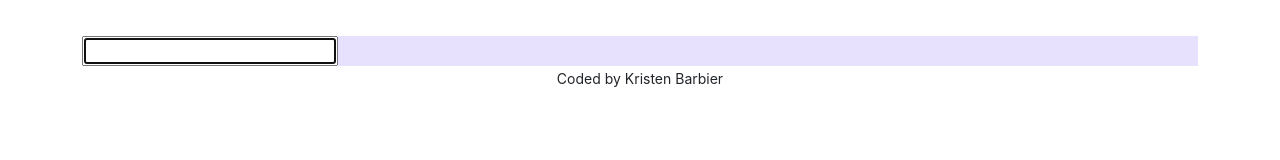
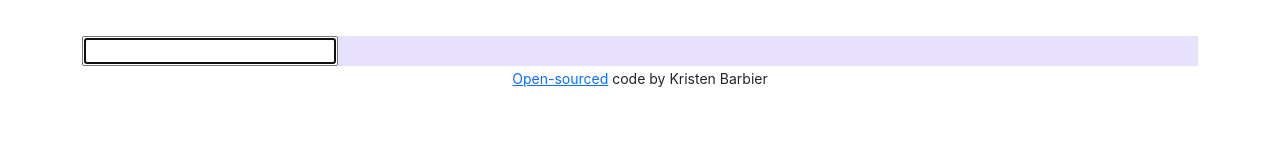
Before and after one commit to KTBarbier/dictionary-project, a React (Create React App) app: page / in a window 1280 px wide. Shown: the part 120-280 px from the top of the page. Built offline with nearby package versions, Linux system fonts and the light colour scheme.

Commit message:
added link to Github

```diff
--- a/src/App.js
+++ b/src/App.js
@@ -10,7 +10,16 @@
           <Dictionary />
         </main>
         <footer className="text-center">
-          <small>Coded by Kristen Barbier</small>
+          <small>
+            <a
+              href="https://github.com/KTBarbier/dictionary-project"
+              target="_blank"
+              rel="noreferrer"
+            >
+              Open-sourced
+            </a>{" "}
+            code by Kristen Barbier
+          </small>
         </footer>
       </div>
     </div>
```
